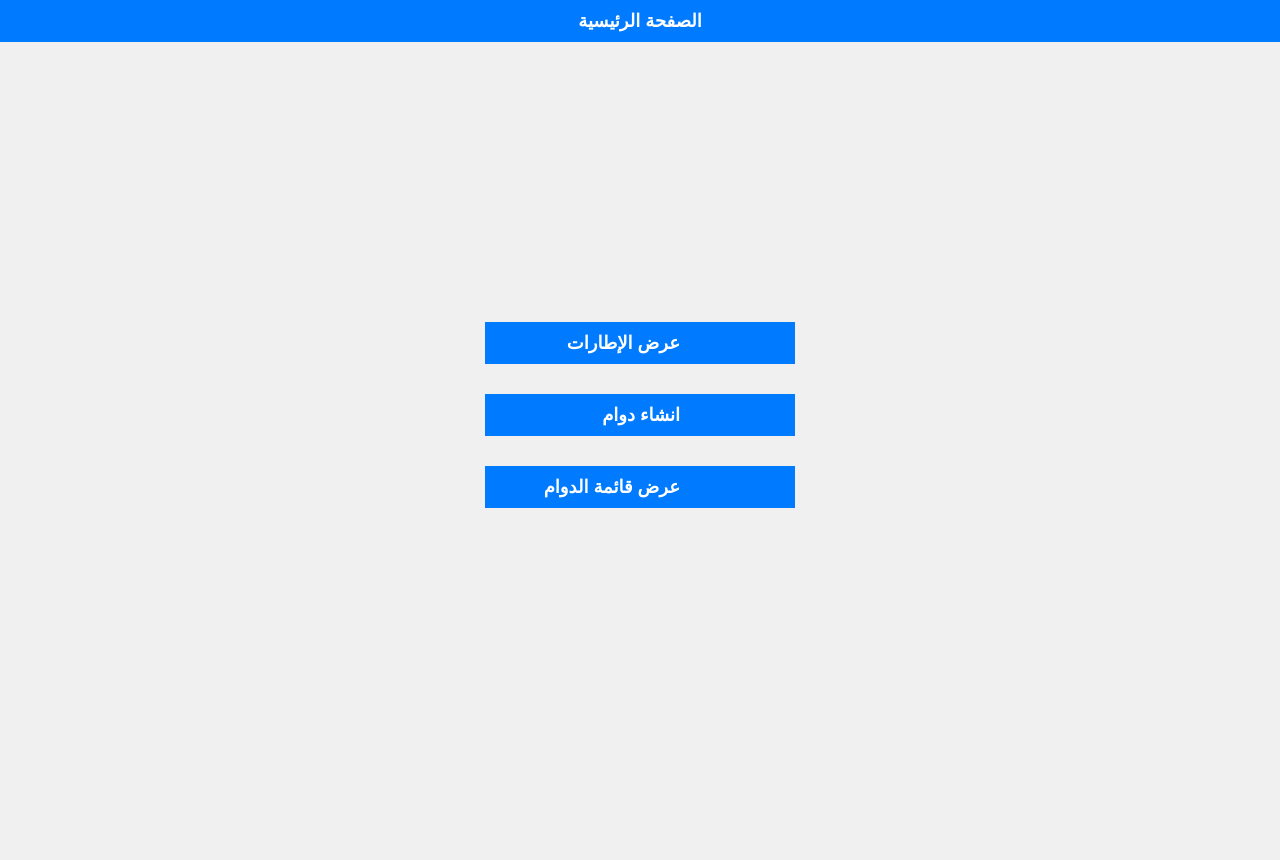
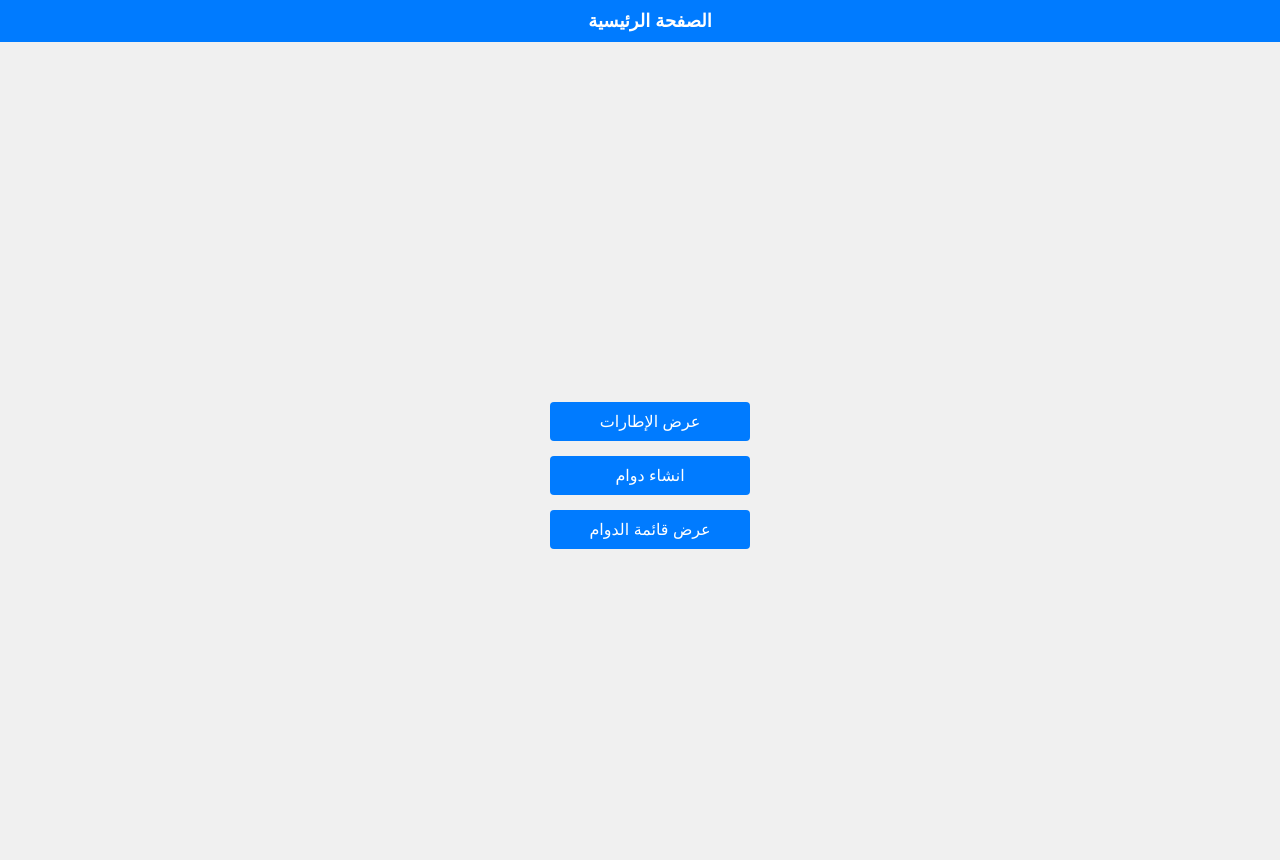
Before and after one commit to brahimi-akram/gestion_permanence, a Django app: page / in a window 1280 px wide. Before the commit the page ends 508 px from the top, so only its background shows below. Run offline with Django 5.2, Linux system fonts and the light colour scheme.

Commit message:
prototype 1.4

```diff
--- a/main/templates/home.html
+++ b/main/templates/home.html
@@ -1,4 +1,3 @@
-<!-- modify_cadre.html -->
 <!DOCTYPE html>
 <html lang="ar" dir="rtl">
 <head>
@@ -16,16 +15,18 @@
             height: 100vh;
             margin: 0;
             direction: rtl; /* Ensures text is aligned right to left */
+            padding-top: 60px; /* To avoid content hiding behind the navbar */
         }
         .homenavbar {
             background-color: #007bff;
             color: #fff;
             padding: 10px;
-            text-align: center; /* Fixed typo from "centre" to "center" */
+            text-align: center;
             font-size: 18px;
             width: 100%;
             position: fixed;
             top: 0;
+            z-index: 1000; /* Ensure the navbar is on top */
         }
         .homenavbar a {
             color: #fff;
@@ -38,55 +39,32 @@
         }
 
         .navbar {
-            background-color: #007bff;
-            color: #fff;
+            display: flex;
+            flex-direction: column; /* Arrange buttons vertically */
+            justify-content: center;
+            align-items: center;
+            margin-top: 30px;
+            gap: 15px; /* Space between buttons */
+            width: 100%;
             padding: 10px;
-            text-align: center;
-            padding-right: 100px;
-            font-size: 18px;
-            display: flex;
-            margin-top: 30px;
-            width: 200px;
-
-
         }
 
-        .navbar a {
+        .btn {
+            padding: 10px 20px;
+            font-size: 16px;
             color: #fff;
+            background-color: #007bff;
+            text-align: center;
             text-decoration: none;
-            margin: 0 15px;
-            font-weight: bold;
-
+            border-radius: 4px;
+            transition: background-color 0.3s;
+            border: none; /* Remove border from buttons */
+            width: 200px; /* Ensure buttons are of equal width */
         }
 
-        .navbar a:hover {
-            text-decoration: underline;
+        .btn:hover {
+            background-color: #0056b3;
         }
-
-        .container {
-            background-color: #fff;
-            padding: 20px;
-            border-radius: 8px;
-            box-shadow: 0 0 10px rgba(0, 0, 0, 0.1);
-            text-align: center;
-            margin-top: 20px;
-        }
-
-        h1 {
-            color: #333;
-        }
-
-        input[type="text"],
-        input[type="email"] {
-            padding: 10px;
-            font-size: 16px;
-            margin-bottom: 10px;
-            width: 80%;
-            border: 1px solid #ccc;
-            border-radius: 4px;
-            text-align: right; /* Align text to the right for RTL */
-        }
-
 
     </style>
 </head>
@@ -95,14 +73,9 @@
         <a href="{% url 'home' %}">الصفحة الرئيسية</a>
     </div>
     <div class="navbar">
-        <a href="{% url 'afficher liste' %}?filter=active">عرض الإطارات</a>
-
+        <a href="{% url 'afficher liste' %}?filter=active"><button class="btn">عرض الإطارات</button></a>
+        <a href="{% url 'trouver permanence' %}"><button class="btn">انشاء دوام</button></a>
+        <a href="{% url 'afficher affectation' %}"><button class="btn">عرض قائمة الدوام</button></a>
     </div>
-    <div class = "navbar">
-        <a href = "{% url 'trouver permanence' %}">انشاء دوام</a>
-    </div>
-   <div class ="navbar">
-        <a href = "{% url 'afficher affectation' %}">عرض قائمة الدوام</a>
-   </div>
 </body>
 </html>
--- a/main/views.py
+++ b/main/views.py
@@ -34,7 +34,7 @@ def afficher_liste (request) :
     if request.method == 'GET':
         filter_param = request.GET.get('filter')
 
-        emails = Cadre.objects.values_list('email', flat=True)
+        emails = Cadre.objects.filter(active=True).values_list('email', flat=True)
         email_list = ','.join(emails)
         if filter_param == 'inactive':
             cadres = Cadre.objects.filter(active=False)
```
Also changed, not shown: main/templates/add_permanence.html (+53 -5 lines), main/templates/afficher_affectation.html (+6 -5 lines), main/templates/afficher_liste.html (+17 -3 lines), main/templates/trouver_permanence.html (+18 -1 lines), db.sqlite3.
